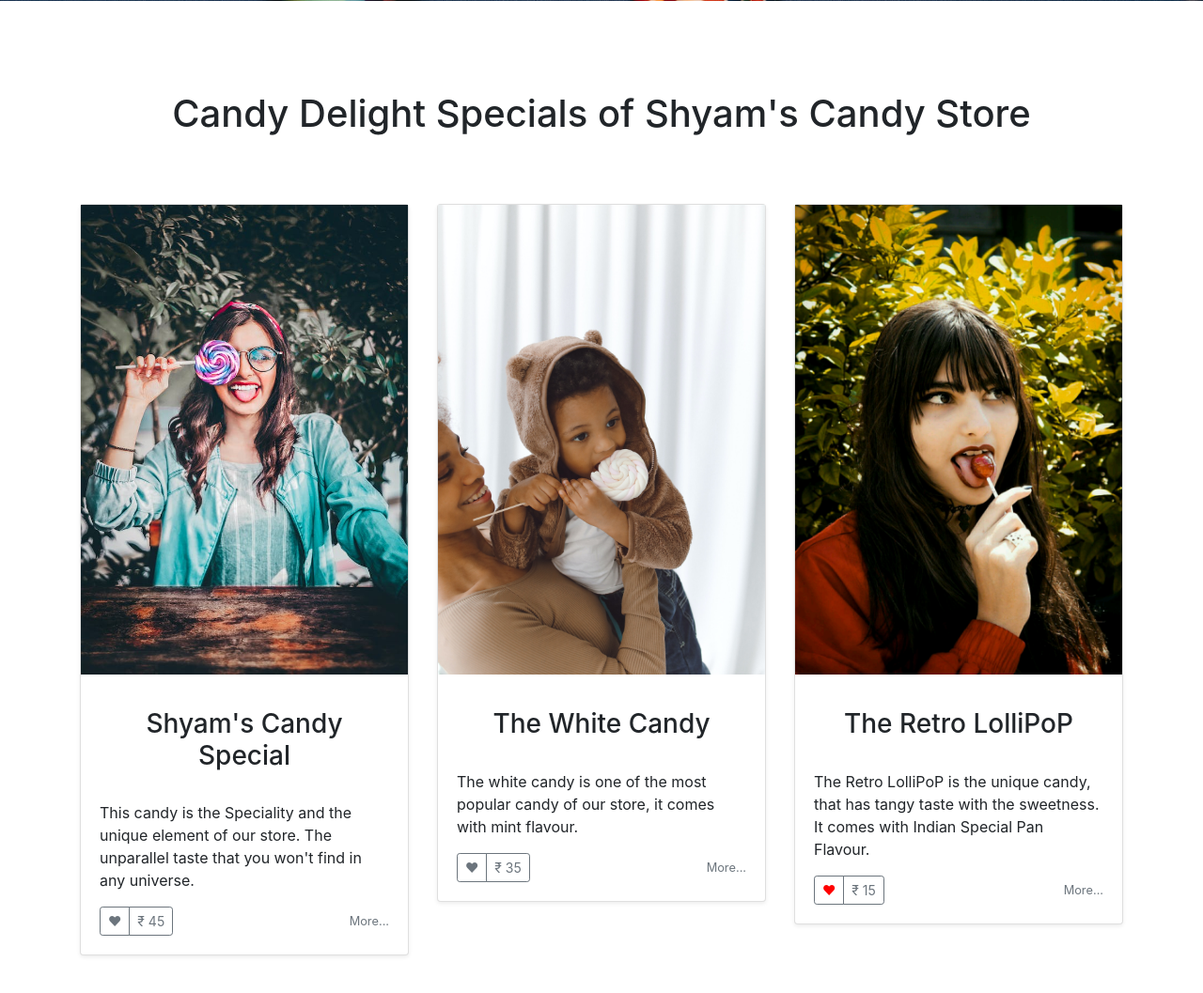
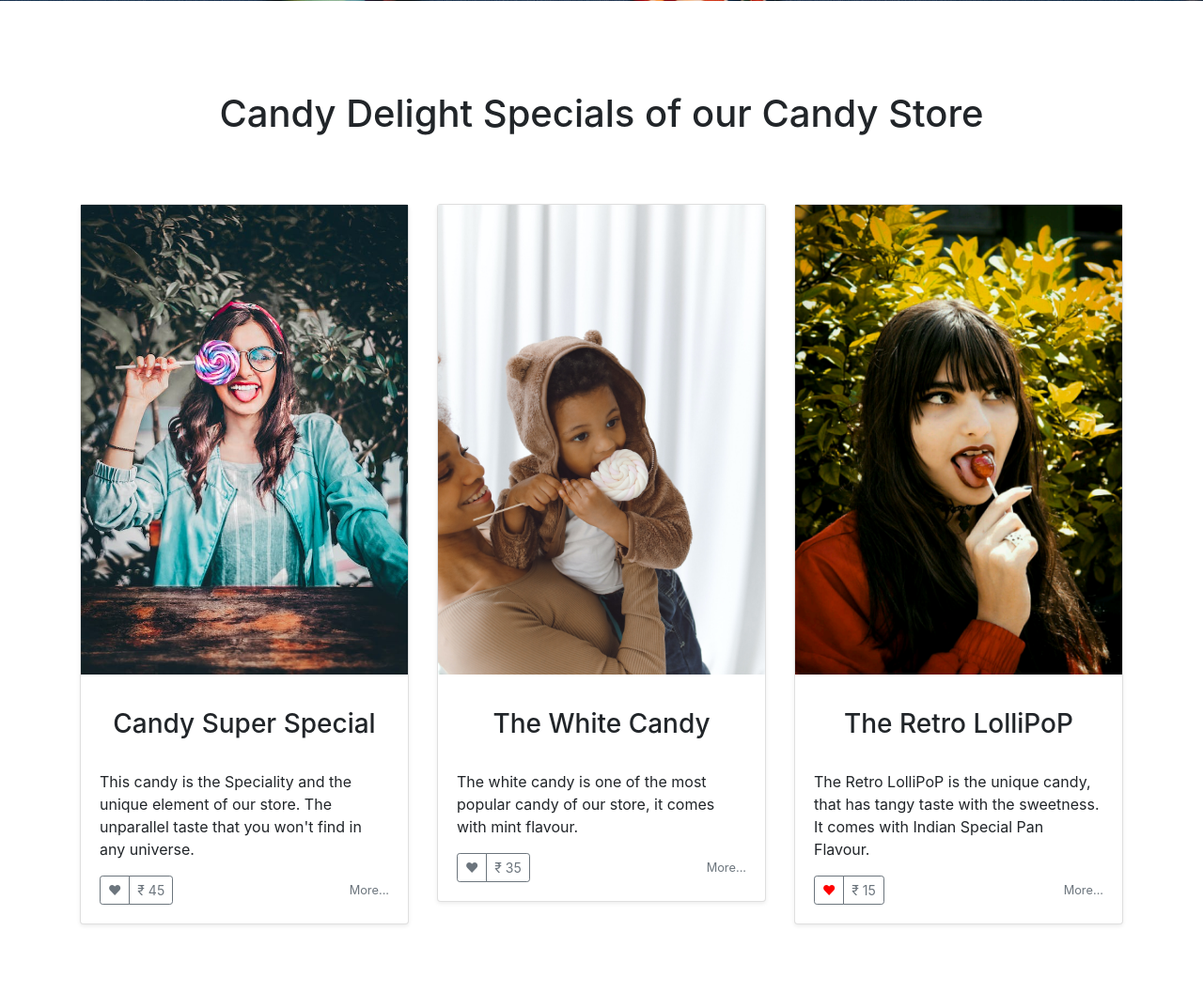
Before and after one commit to Rabajt/CandyShop, a Django app: page / in a window 1280 px wide. Shown: the part 560-1617 px from the top of the page at 94% size. After the commit the page ends 1545 px from the top, so only its background shows below. Run offline with Django 3.2, Linux system fonts and the light colour scheme; some libraries are stand-ins or nearby versions.

Commit message:
Update index.html

```diff
--- a/templates/index.html
+++ b/templates/index.html
@@ -49,7 +49,7 @@
 <br>
 <br>
 <div class="container my-3">
-<h1 class="my-4 text-center">Candy Delight Specials of Shyam's Candy Store </h1>
+<h1 class="my-4 text-center">Candy Delight Specials of our Candy Store </h1>
 <br>
 <br>
       <div class="row">
@@ -59,7 +59,7 @@
 
             <div class="card-body">
               <p class="card-text">
-                <h3><center> Shyam's Candy Special </center></h3><br>
+                <h3><center> Candy Super Special </center></h3><br>
                 This candy is the Speciality and the unique element of our store. The unparallel taste that you won't find in any universe.
               </p>
               <div class="d-flex justify-content-between align-items-center">
```
